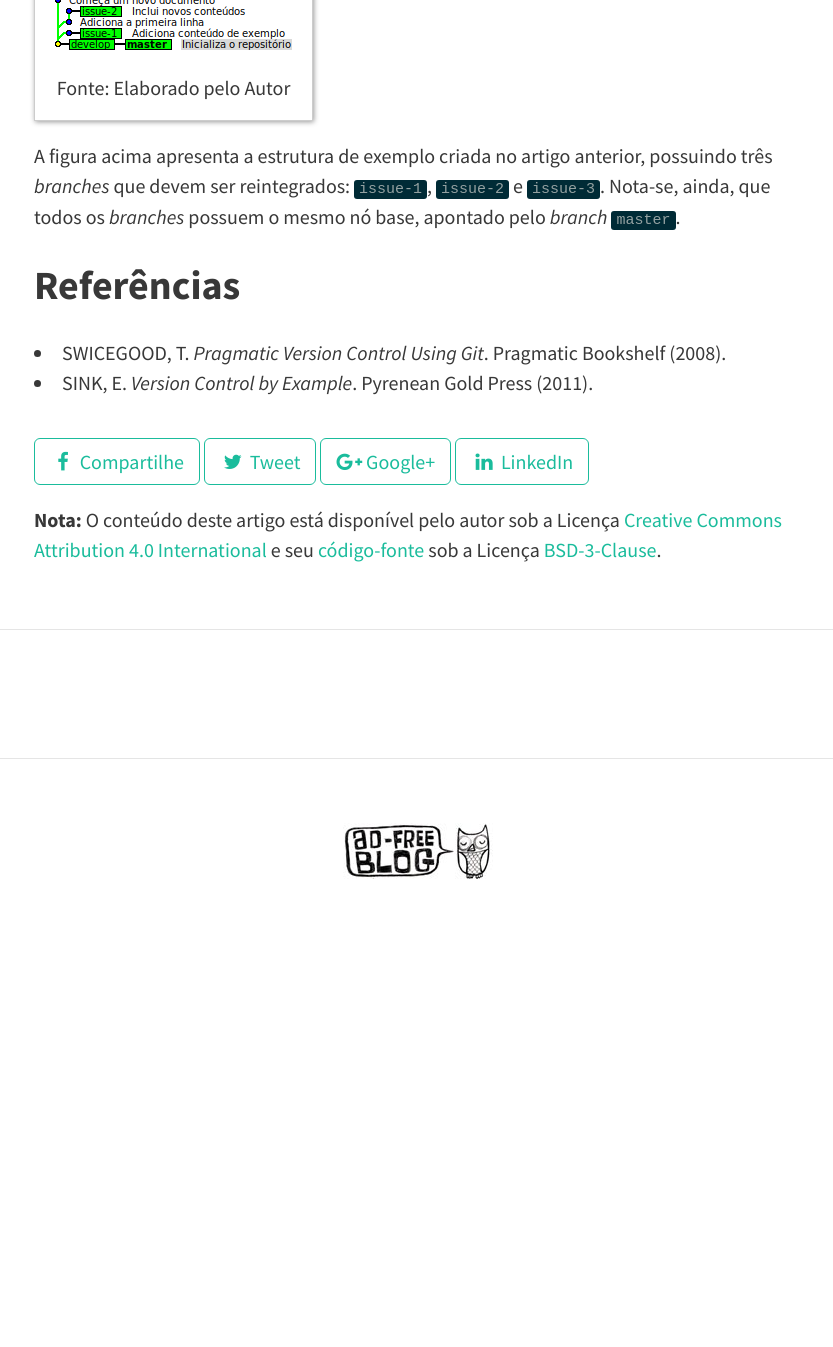
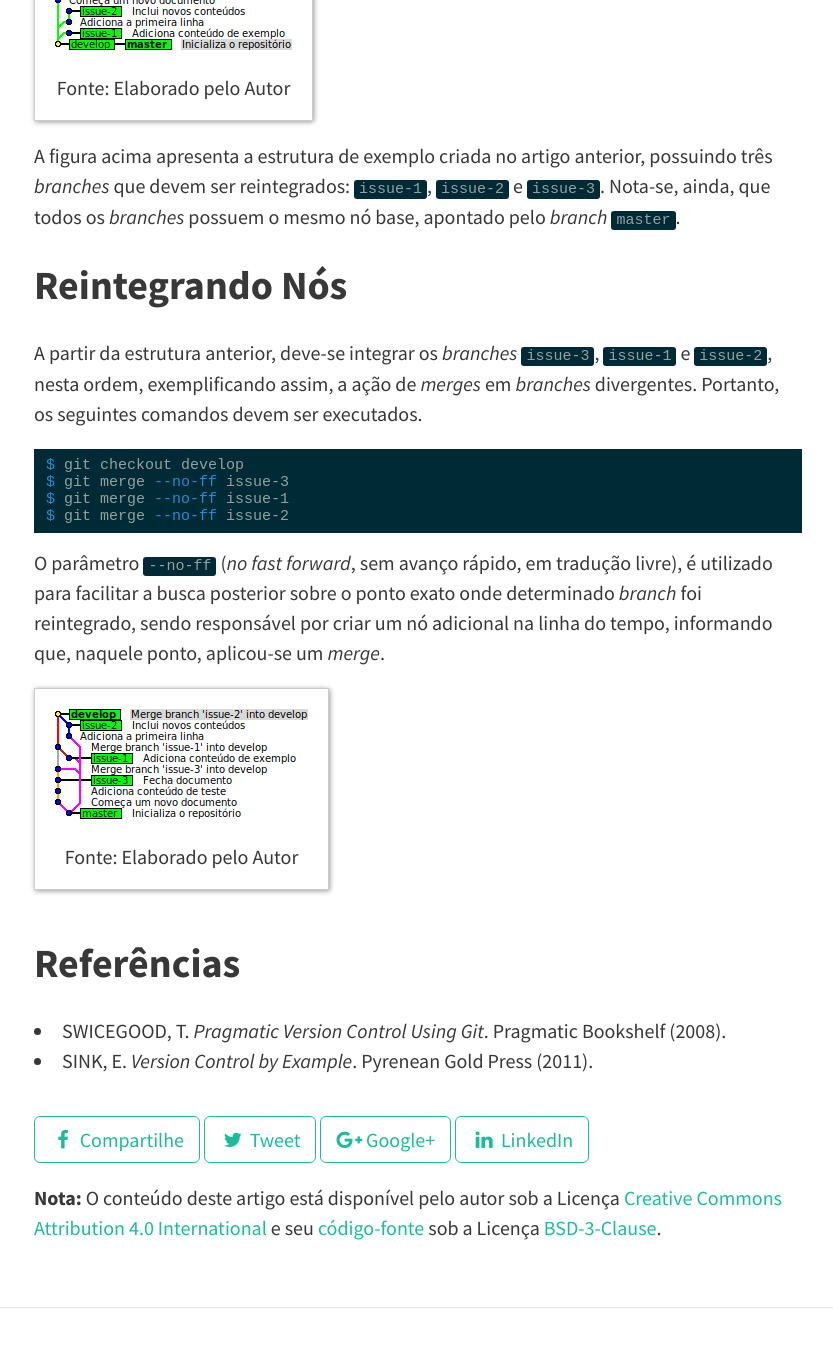
Before and after one commit to wandersonwhcr/wandersonwhcr.github.io, a Jekyll site: the page built from _posts/2017-03-11-alfaiate-git-merges.md, in a window 1280 px wide and 1400 px high, scrolled down 780 px. Shown: the top 1347 px of the window, without its empty margins (222-1055 px from the left). Built offline with Jekyll 4.4.1, drawn with Linux system fonts in a browser that asks for light colours; nearby versions of some CDN libraries; comment, search, counter and statistics services are not loaded; before the commit the page ends 1730 px from its top, so only the background shows below that.

Commit message:
Adiciona os comandos de merge

````diff
--- a/_posts/2017-03-11-alfaiate-git-merges.md
+++ b/_posts/2017-03-11-alfaiate-git-merges.md
@@ -17,6 +17,21 @@ Basicamente, a reintegração de uma divergência à linha de tempo principal é
 
 A figura acima apresenta a estrutura de exemplo criada no artigo anterior, possuindo três _branches_ que devem ser reintegrados: `issue-1`, `issue-2` e `issue-3`. Nota-se, ainda, que todos os _branches_ possuem o mesmo nó base, apontado pelo _branch_ `master`.
 
+## Reintegrando Nós
+
+A partir da estrutura anterior, deve-se integrar os _branches_ `issue-3`, `issue-1` e `issue-2`, nesta ordem, exemplificando assim, a ação de _merges_ em _branches_ divergentes. Portanto, os seguintes comandos devem ser executados.
+
+```bash
+$ git checkout develop
+$ git merge --no-ff issue-3
+$ git merge --no-ff issue-1
+$ git merge --no-ff issue-2
+```
+
+O parâmetro `--no-ff` (_no fast forward_, sem avanço rápido, em tradução livre), é utilizado para facilitar a busca posterior sobre o ponto exato onde determinado _branch_ foi reintegrado, sendo responsável por criar um nó adicional na linha do tempo, informando que, naquele ponto, aplicou-se um _merge_.
+
+{% include image.html src="/assets/img/2017-03-11-screenshot.png" description="Fonte: Elaborado pelo Autor" alt="Reintegração de Histórias Divergentes" %}
+
 ## Referências
 
 * SWICEGOOD, T. _Pragmatic Version Control Using Git_. Pragmatic Bookshelf (2008).
````
Also changed, not shown: assets/img/2017-03-11-screenshot.png (added).
